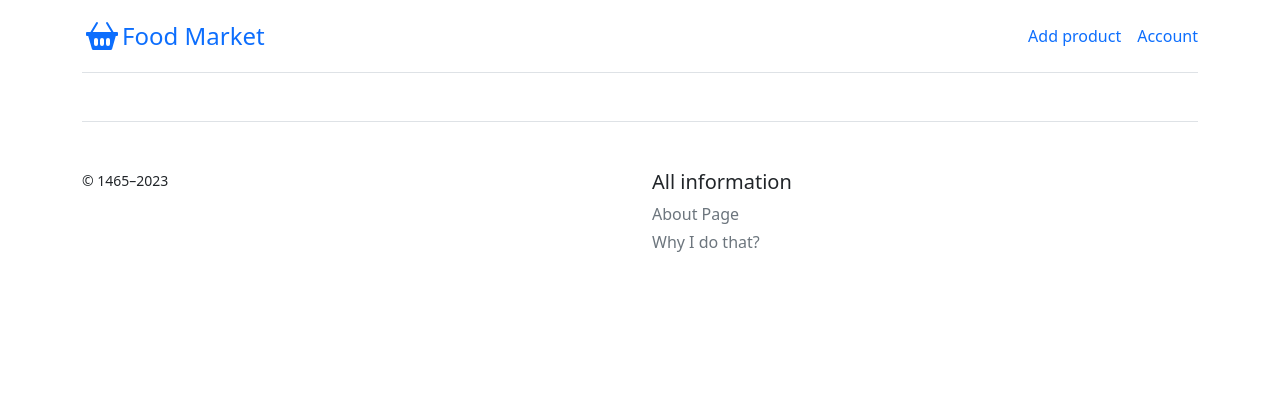
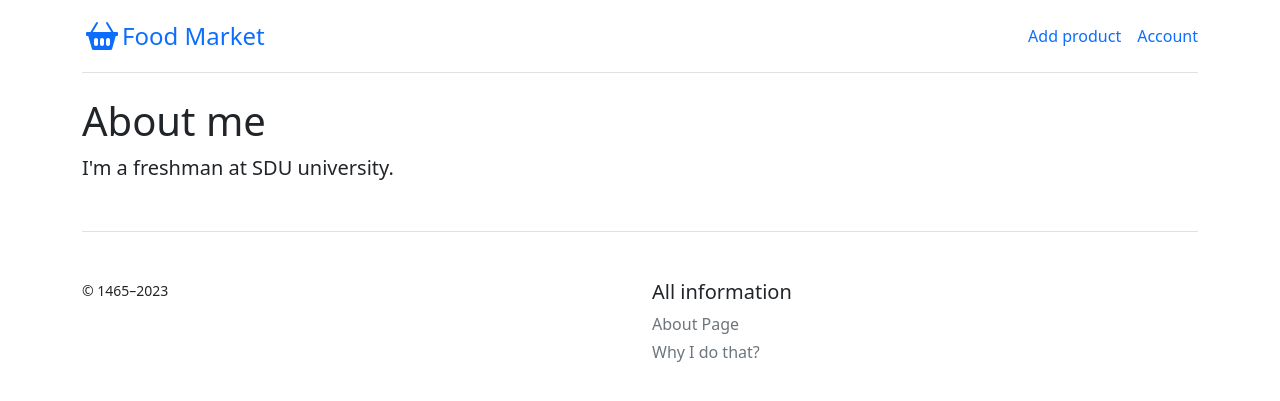
Before and after one commit to 1acrimosa/Django-Project-1, a Django app: page /about-us in a window 1280 px wide. Shown: the top 401 px of the page. Run offline with Django 4.2, Linux system fonts and the light colour scheme.

Commit message:
properly changed about page

```diff
--- a/main/templates/main/about.html
+++ b/main/templates/main/about.html
@@ -4,6 +4,13 @@
     {{ title }}
 {% endblock %}
 
+{% block main %}
+    <body>
+<h1>About me</h1>
+<p class="fs-5 text-body-secondary">I'm a freshman at SDU university.</p>
+</body>
+{% endblock %}
+
 <body>
 <h1>About me</h1>
 <p class="fs-5 text-body-secondary">I'm a freshman at SDU university.</p>
```
